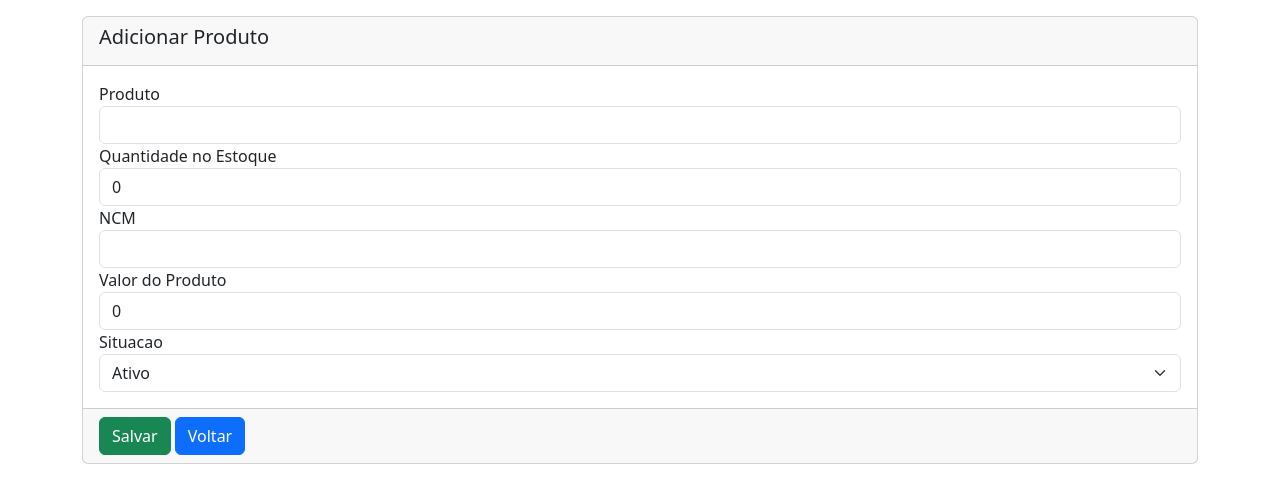
After one commit to majuliah/PHP_challenge, a PHP site: page /cadastro.php in a window 1280 px wide. The commit adds this page. Shown: the top 503 px of the page. Run offline with PHP 8.4, Linux system fonts and the light colour scheme.

Commit message:
implementando opção de editar

```diff
--- /dev/null
+++ b/cadastro.php
@@ -0,0 +1,108 @@
+<?php
+    require_once('conexao.php');
+
+    $id = 0;
+    $nome = '';
+    $quantidade = 0;
+    $NCM = '';
+    $valor = 0;
+    $ativo = 0;
+
+    if (isset($_GET['id'])){
+        $id = filter_input(INPUT_GET, "id", FILTER_SANITIZE_NUMBER_INT);
+
+        if(!$id){
+            header('Location: index.php');
+            exit;
+        }
+
+        $stm = $conect->prepare('SELECT * FROM testephp.produtos WHERE id=:id');
+        $stm->bindValue('id', $id);
+        $stm->execute();
+        $result = $stm->fetch();
+
+        if(!$result){
+            header('Location: index.php');
+            exit;
+        }
+
+        $nome = $result['nome'];
+        $quantidade = $result['quantidade'];
+        $NCM = $result['NCM'];
+        $valor = $result['valor'];
+        $ativo = $result['ativo'];
+    }
+
+
+
+    if (isset($_POST['id'])) {
+        $id = filter_input(INPUT_POST, "id", FILTER_SANITIZE_NUMBER_INT);
+        $nome = filter_input(INPUT_POST, "nome", FILTER_SANITIZE_FULL_SPECIAL_CHARS);
+        $quantidade = filter_input(INPUT_POST, "quantidade", FILTER_SANITIZE_NUMBER_INT);
+        $NCM = filter_input(INPUT_POST, "NCM", FILTER_SANITIZE_FULL_SPECIAL_CHARS);
+        $valor = filter_input(INPUT_POST, "valor", FILTER_SANITIZE_NUMBER_FLOAT);
+        $ativo = filter_input(INPUT_POST, "ativo", FILTER_SANITIZE_NUMBER_INT);
+
+        if(!$id){
+            $stm = $conect->prepare("INSERT INTO testephp.produtos (nome, quantidade, NCM, valor, ativo) VALUES(:nome, :quantidade,:NCM, :valor, :ativo)");
+        }else{
+            $stm = $conect->prepare("UPDATE produtos SET nome=:nome, quantidade=:quantidade, NCM=:NCM, valor=:valor, ativo=:ativo WHERE id=:id");
+            $stm->bindValue(':id', $id);
+        }
+
+
+        $stm->bindValue(':nome', $nome);
+        $stm->bindValue(':quantidade', $quantidade);
+        $stm->bindValue('NCM', $NCM);
+        $stm->bindValue('valor', $valor);
+        $stm->bindValue('ativo', $ativo);
+        $stm->execute();
+
+        header('Location: index.php');
+        exit;
+    }
+
+    include_once('layout/_header.php');
+?>
+
+<div class="card mt-3">
+    <div class="card-header d-flex justify-content-between align-items-center">
+        <h5><?=$id?'Editar Produto' . $id:'Adicionar Produto' ?></h5>
+    </div>
+    <form method="post" autocomplete="off">
+    <div class="card-body">
+        <input type="hidden" name="id" value="<?=$id?>" />
+        <div class="form-group">
+            <label for="nome">Produto</label>
+            <input type="text" class="form-control" id="nome" name="nome" value="<?=$nome?>" required />
+        </div>
+        <div class="form-group">
+            <label for="nome">Quantidade no Estoque</label>
+            <input type="number" class="form-control" id="quantidade" name="quantidade" value="<?=$quantidade?>" required />
+        </div>
+        <div class="form-group">
+            <label for="nome">NCM</label>
+            <input type="text" class="form-control" id="NCM" name="NCM" value="<?=$NCM?>" required />
+        </div>
+        <div class="form-group">
+            <label for="nome">Valor do Produto</label>
+            <input type="text" class="form-control" id="valor" name="valor" value="<?=$valor?>" required />
+        </div>
+        <div class="form-group">
+            <label for="nome">Situacao</label>
+            <select class="form-select" id="ativo" name="ativo">
+                <option value = "1" <?= $ativo==1??'selected' ?>>Ativo</option>
+                <option value = "0" <?= $ativo==0??'selected' ?>>Inativo</option>
+            </select>
+        </div>
+    </div>
+    <div class="card-footer">
+        <button type="submit" class="btn btn-success">Salvar</button>
+        <a class="btn btn-primary" href="index.php">Voltar</a>
+    </div>
+    </form>
+</div>
+
+<?php
+include_once('layout/_footer.php');
+?>
```
Also changed, not shown: index.php (+42 -6 lines).
